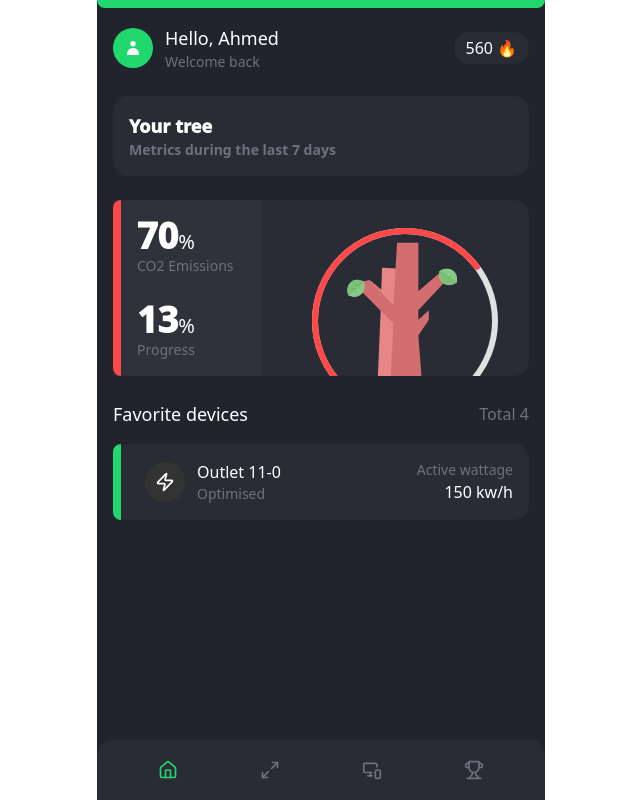
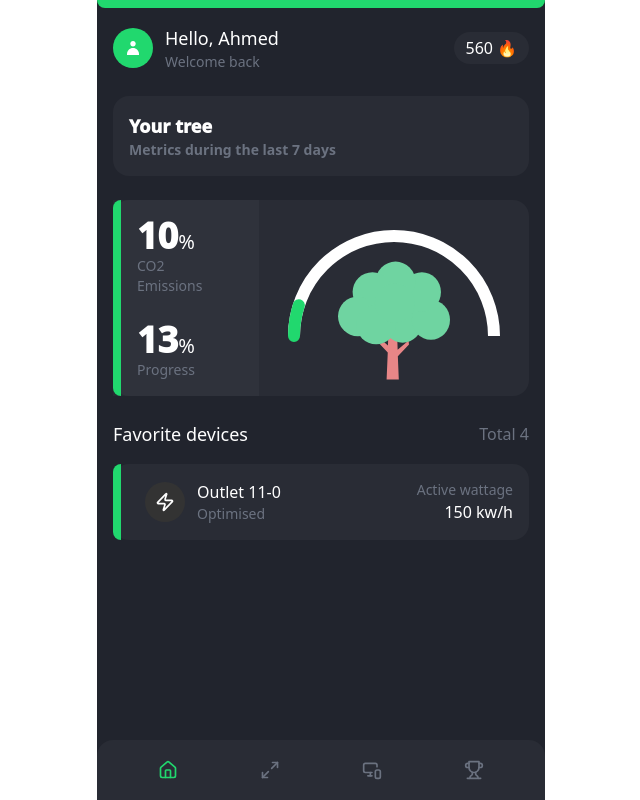
Before and after one commit to kaizerpwn/carbo, a Next.js app: page / in a window 1280 px wide. Shown: the whole page, without its empty margins (319-959 px from the left). Built offline with nearby package versions, Linux system fonts and the light colour scheme.

Commit message:
Add SemiCircleProgress component and update CO2 emission display in Dashboard

```diff
--- a/src/app/page.tsx
+++ b/src/app/page.tsx
@@ -1,8 +1,11 @@
+import SemiCircleProgress from "@/components/CircularProgress";
 import NavBar from "@/components/NavBar";
 import { Zap } from "lucide-react";
 
 export default function Dashboard() {
-  const coEmissionPercent = 70;
+  const coEmissionPercent = 10;
+
+  // 20% = 20
   const CoTreeSvg = () => {
     if (coEmissionPercent < 50) {
       return (
@@ -97,8 +100,8 @@ export default function Dashboard() {
 
         <div className="bg-backgroundLight rounded-2xl mb-6">
           <div className="flex relative overflow-hidden">
-            <div className="flex justify-between items-start">
-              <div className="bg-[#FFFFFF07] p-4 pr-7 relative w-full">
+            <div className="flex justify-between items-start relative w-[35%]">
+              <div className="bg-[#FFFFFF07] p-4 pr-7">
                 <div className="absolute left-0 top-0 bottom-0 w-2 rounded-bl-lg rounded-tl-lg" style={{ backgroundColor: statusColor }} />
 
                 <div className="mb-6 ml-2">
@@ -117,12 +120,9 @@ export default function Dashboard() {
               </div>
             </div>
 
-            <div className="flex justify-center p-4 absolute right-0 mr-4">
+            <div className="flex justify-center p-4 absolute right-0 w-[65%]">
+              <SemiCircleProgress percentage={coEmissionPercent} color={statusColor} />
               <div className="relative w-48 h-48">
-              <svg width="250" height="250" viewBox="-5 -50 250 250" version="1.1" xmlns="http://www.w3.org/2000/svg" className="rotate-[90deg]">
-              <circle r="90" cx="100" cy="100" fill="transparent" stroke="#e0e0e0" strokeWidth="6"></circle>
-              <circle r="90" cx="100" cy="100" stroke={statusColor} strokeWidth="6" strokeLinecap="round" strokeDashoffset="200px" fill="transparent" strokeDasharray="565.48px"></circle>
-              </svg>
 
                 <div className="absolute inset-0 flex items-center justify-center p-10 mt-4">
                   {CoTreeSvg()}
--- /dev/null
+++ b/src/components/CircularProgress.tsx
@@ -0,0 +1,29 @@
+const SemiCircleProgress = ({ percentage, color } : { percentage : number, color : string }) => {
+  const radius = 50;
+  const strokeWidth = 6;
+  const circumference = Math.PI * radius;
+  const progress = (percentage / 100) * circumference;
+
+  return (
+    <div className="absolute top-0">
+        <svg width="240" height="140" viewBox="0 0 120 60" className="h-[220px] pb-7">
+            <path
+                d="M 10,50 A 50,50 0 0,1 110,50"
+                fill="none"
+                stroke="#FFF"
+                strokeWidth={strokeWidth}
+            />
+            <path
+                d="M 10,50 A 50,50 0 0,1 110,50"
+                fill="none"
+                stroke={color}
+                strokeWidth={strokeWidth}
+                strokeDasharray={`${progress},${circumference}`}
+                strokeLinecap="round"
+            />
+        </svg>
+    </div>
+  );
+};
+
+export default SemiCircleProgress;
```
